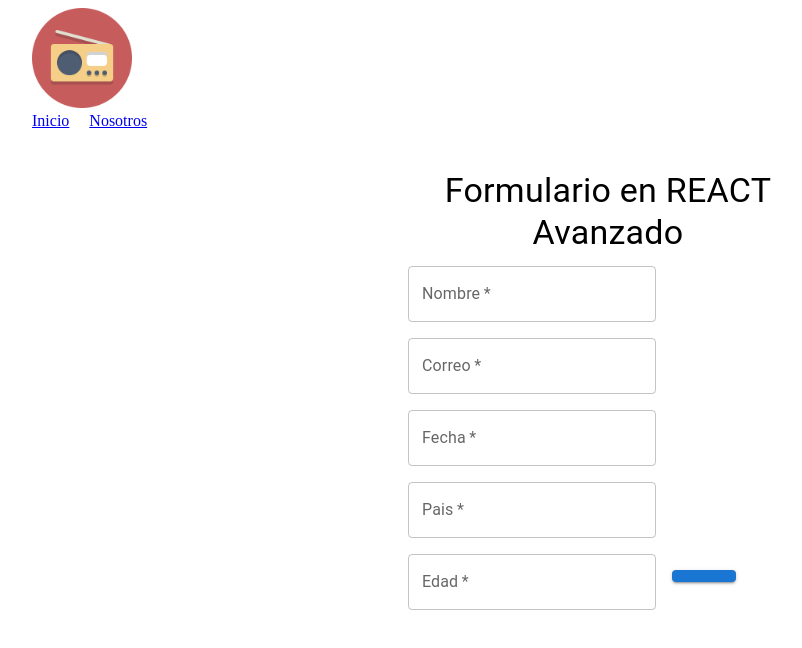
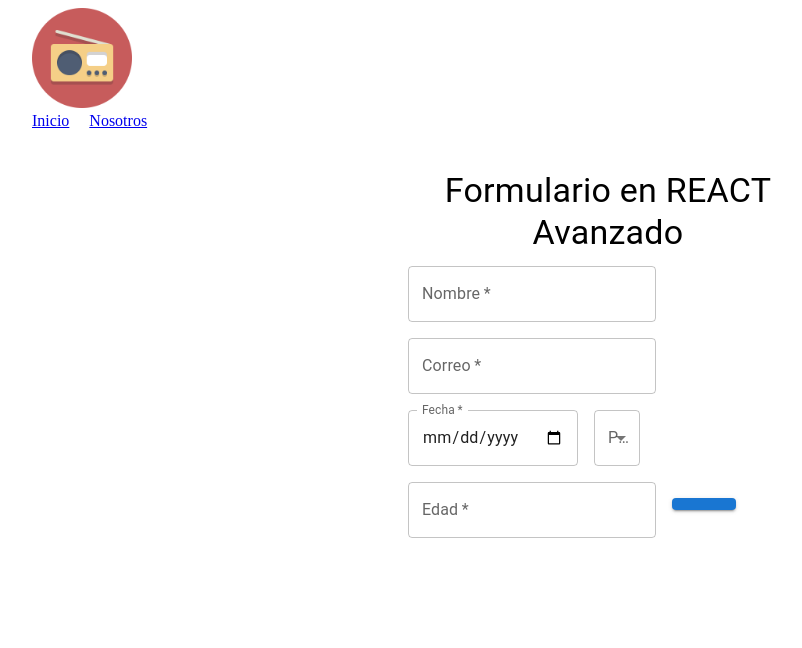
Before and after one commit to dannielgloria/front-avanzado, a React (Create React App) app: page / in a window 1280 px wide. Shown: the top 648 px of the page, without its empty margins (32-834 px from the left). Built offline with nearby package versions, Linux system fonts and the light colour scheme.

Commit message:
update Form.js

```diff
--- a/src/components/Form.js
+++ b/src/components/Form.js
@@ -1,13 +1,36 @@
 import React from "react";
-import { Box, Button, Grid2, TextField, Typography } from "@mui/material";
+import { Box, Button, Grid2, MenuItem, TextField, Typography } from "@mui/material";
 import useForm from "../hooks/useForm"
 
 const Form = () =>{
-    const [formData, handleChange, resetForm] = useForm({ name: '', email: '', date:'', country:'', age:''});
+    const [formData, handleChange, resetForm] = useForm({
+        name:    '',
+        email:   '',
+        date:    '',
+        country: '',
+        age:     '',
+    });
 
     const handleSubmint = (e) =>{
         e.preventDefault();
-        console.log(formData);
+
+        if (!/\S+@\S+.\S+/.test(formData.email)) {
+            alert("Por favor ingresa un correo válido.");
+            return;
+        }
+
+        const age = parseInt(formData.age)
+        if (isNaN(age) || age < 0 || age > 150){
+            alert("La edad debe estar entre 0 y 150");
+            return;
+        }
+
+        if (age < 18){
+            alert("Usted esta chiquit@ no puede usar este formulario, ve a mimir (dormir)")
+            return;
+        }
+
+        console.log("Datos del formulario: ", formData);
         resetForm();
     };
 
@@ -32,6 +55,7 @@ const Form = () =>{
                         <TextField
                             label="Correo"
                             name="email"
+                            type="email"
                             value={formData.email}
                             onChange={handleChange}
                             fullWidth
@@ -42,26 +66,35 @@ const Form = () =>{
                         <TextField
                             label="Fecha"
                             name="date"
+                            type="date"
                             value={formData.date}
                             onChange={handleChange}
                             fullWidth
+                            InputLabelProps={{ shrink: true}}
                             required
                         />
                     </Grid2>
                     <Grid2 item xs={12}>
                     <TextField
-                            label="Pais"
+                        select
+                        label="País"
                         name="country"
                         value={formData.country}
                         onChange={handleChange}
                         fullWidth
                         required
-                        />
+                        >
+                            <MenuItem value="Mexico">México</MenuItem>
+                            <MenuItem value="USA">USA</MenuItem>
+                            <MenuItem value="Canada">Canadá</MenuItem>
+                            <MenuItem value="Argentina">Argentina</MenuItem>
+                            </TextField>
                     </Grid2>
                     <Grid2 item xs={12}>
                         <TextField
                             label="Edad"
                             name="age"
+                            type="number"
                             value={formData.age}
                             onChange={handleChange}
                             fullWidth
```
Lines whose indentation alone changed are shown as unchanged.
